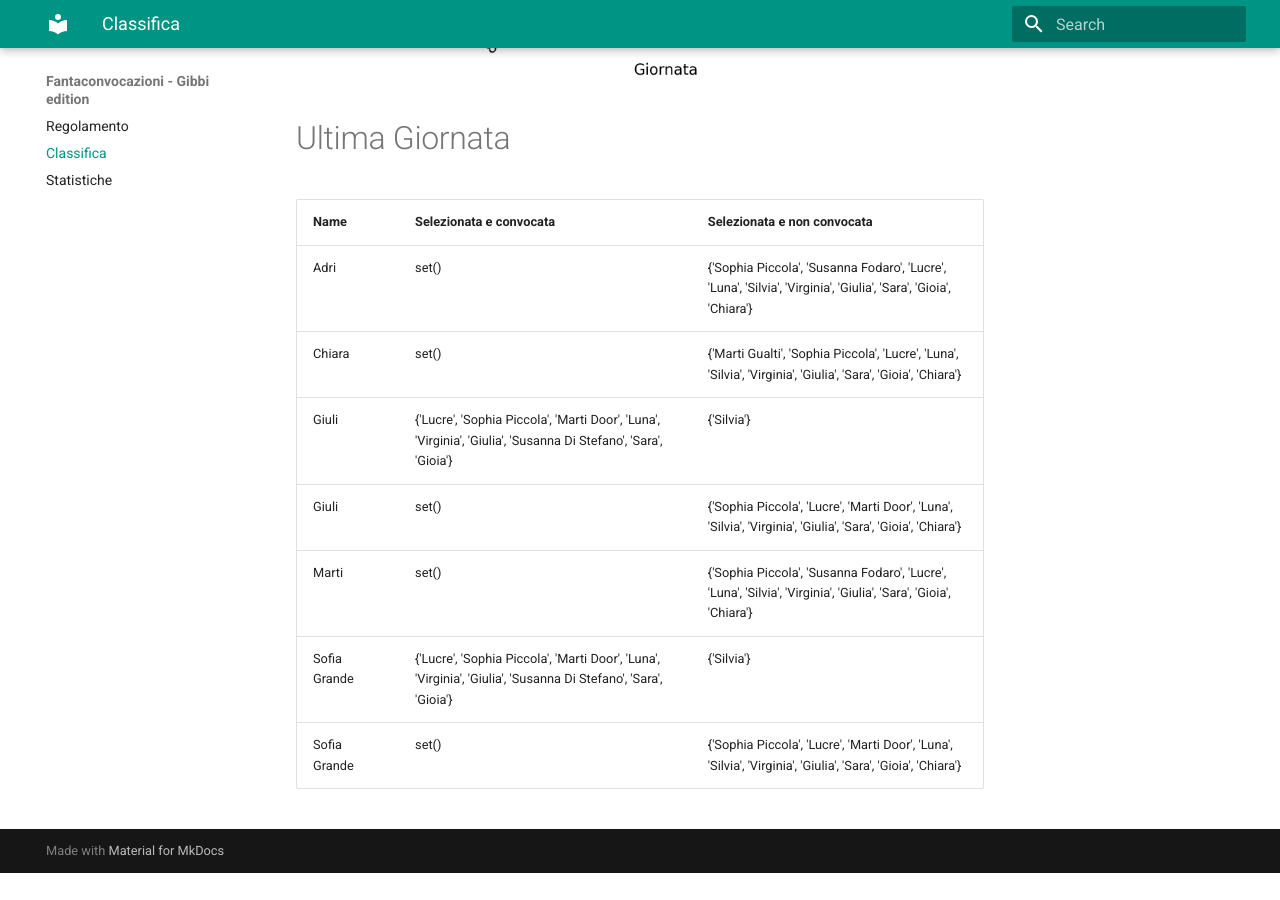
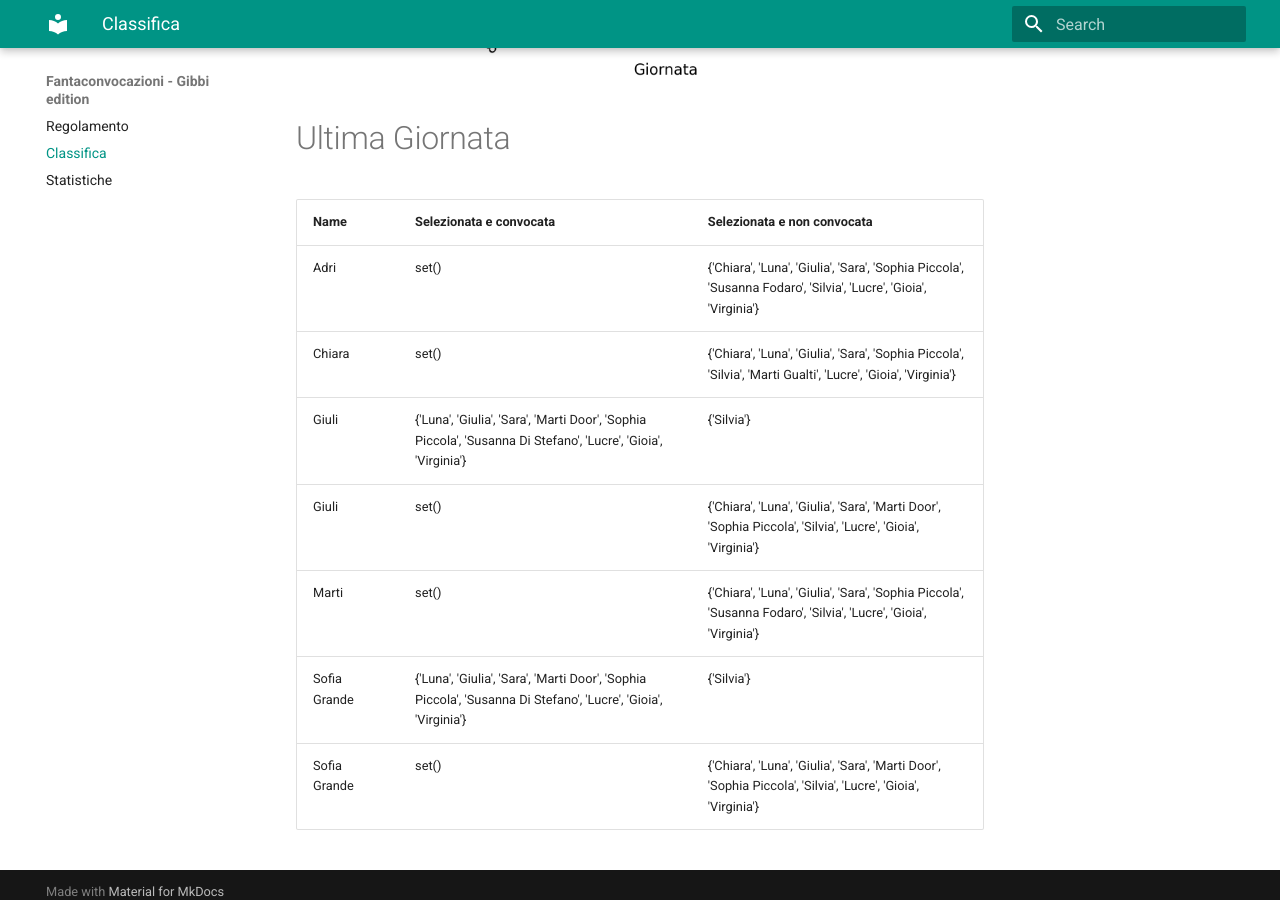
Before and after one commit to martinig94/fantagibbi, an MkDocs documentation site: the page built from docs/Classifica.md, in a window 1280 px wide and 900 px high, scrolled down 1030 px. Built offline with MkDocs 1.6.1 and Material for MkDocs 9.7.7, drawn with Linux system fonts in a browser that asks for light colours; before the commit the page ends 1903 px from its top, so only the background shows below that.

Commit message:
Auto-update from main.py

```diff
--- a/docs/Classifica.md
+++ b/docs/Classifica.md
@@ -18,11 +18,11 @@
 <!-- START_TABLE CORRECT -->
 | Name         | Selezionata e convocata                                                                                        | Selezionata e non convocata                                                                                      |
 |:-------------|:---------------------------------------------------------------------------------------------------------------|:-----------------------------------------------------------------------------------------------------------------|
-| Adri         | set()                                                                                                          | {'Sophia Piccola', 'Susanna Fodaro', 'Lucre', 'Luna', 'Silvia', 'Virginia', 'Giulia', 'Sara', 'Gioia', 'Chiara'} |
-| Chiara       | set()                                                                                                          | {'Marti Gualti', 'Sophia Piccola', 'Lucre', 'Luna', 'Silvia', 'Virginia', 'Giulia', 'Sara', 'Gioia', 'Chiara'}   |
-| Giuli        | {'Lucre', 'Sophia Piccola', 'Marti Door', 'Luna', 'Virginia', 'Giulia', 'Susanna Di Stefano', 'Sara', 'Gioia'} | {'Silvia'}                                                                                                       |
-| Giuli        | set()                                                                                                          | {'Sophia Piccola', 'Lucre', 'Marti Door', 'Luna', 'Silvia', 'Virginia', 'Giulia', 'Sara', 'Gioia', 'Chiara'}     |
-| Marti        | set()                                                                                                          | {'Sophia Piccola', 'Susanna Fodaro', 'Lucre', 'Luna', 'Silvia', 'Virginia', 'Giulia', 'Sara', 'Gioia', 'Chiara'} |
-| Sofia Grande | {'Lucre', 'Sophia Piccola', 'Marti Door', 'Luna', 'Virginia', 'Giulia', 'Susanna Di Stefano', 'Sara', 'Gioia'} | {'Silvia'}                                                                                                       |
-| Sofia Grande | set()                                                                                                          | {'Sophia Piccola', 'Lucre', 'Marti Door', 'Luna', 'Silvia', 'Virginia', 'Giulia', 'Sara', 'Gioia', 'Chiara'}     |
+| Adri         | set()                                                                                                          | {'Chiara', 'Luna', 'Giulia', 'Sara', 'Sophia Piccola', 'Susanna Fodaro', 'Silvia', 'Lucre', 'Gioia', 'Virginia'} |
+| Chiara       | set()                                                                                                          | {'Chiara', 'Luna', 'Giulia', 'Sara', 'Sophia Piccola', 'Silvia', 'Marti Gualti', 'Lucre', 'Gioia', 'Virginia'}   |
+| Giuli        | {'Luna', 'Giulia', 'Sara', 'Marti Door', 'Sophia Piccola', 'Susanna Di Stefano', 'Lucre', 'Gioia', 'Virginia'} | {'Silvia'}                                                                                                       |
+| Giuli        | set()                                                                                                          | {'Chiara', 'Luna', 'Giulia', 'Sara', 'Marti Door', 'Sophia Piccola', 'Silvia', 'Lucre', 'Gioia', 'Virginia'}     |
+| Marti        | set()                                                                                                          | {'Chiara', 'Luna', 'Giulia', 'Sara', 'Sophia Piccola', 'Susanna Fodaro', 'Silvia', 'Lucre', 'Gioia', 'Virginia'} |
+| Sofia Grande | {'Luna', 'Giulia', 'Sara', 'Marti Door', 'Sophia Piccola', 'Susanna Di Stefano', 'Lucre', 'Gioia', 'Virginia'} | {'Silvia'}                                                                                                       |
+| Sofia Grande | set()                                                                                                          | {'Chiara', 'Luna', 'Giulia', 'Sara', 'Marti Door', 'Sophia Piccola', 'Silvia', 'Lucre', 'Gioia', 'Virginia'}     |
 <!-- END_TABLE CORRECT -->
```
